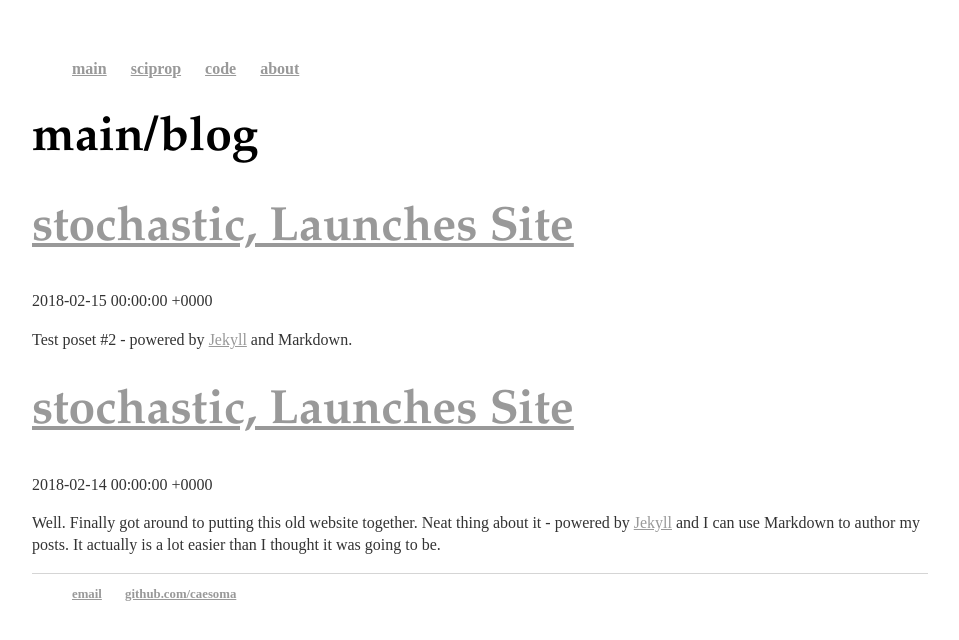
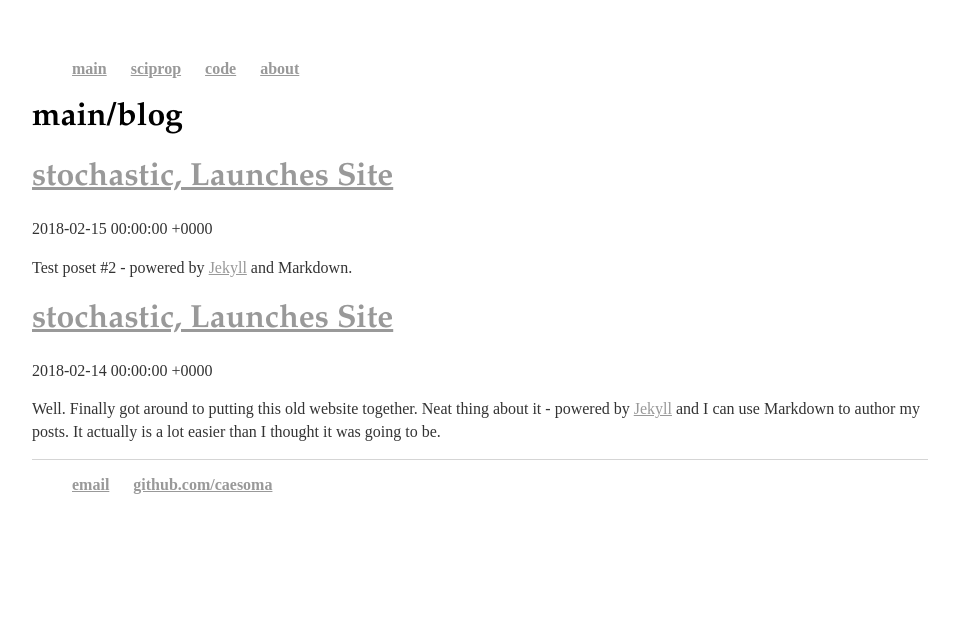
Before and after one commit to caesoma/caesoma.github.io, a Jekyll site: the page built from index.html, in a window 1280 px wide. Shown: the top 640 px of the page, without its empty margins (160-1119 px from the left). Built offline with Jekyll 4.4.1, drawn with Linux system fonts in a browser that asks for light colours; the list of posts is cut into pages by our own code.

Commit message:
layout updates

```diff
--- a/css/main.css
+++ b/css/main.css
@@ -21,7 +21,7 @@ a:hover {
     text-decoration: underline;
 }
 h1 {
-    font-size: 3em;
+    font-size: 2em;
     font-family: "Palatino Linotype", "Book Antiqua", Palatino, serif
 }
 p {
@@ -32,7 +32,7 @@ p {
 }
 footer {
     border-top: 1px solid #d5d5d5;
-    font-size: .8em;
+    font-size: 1.0em;
 }
 
 ul.posts {
```
